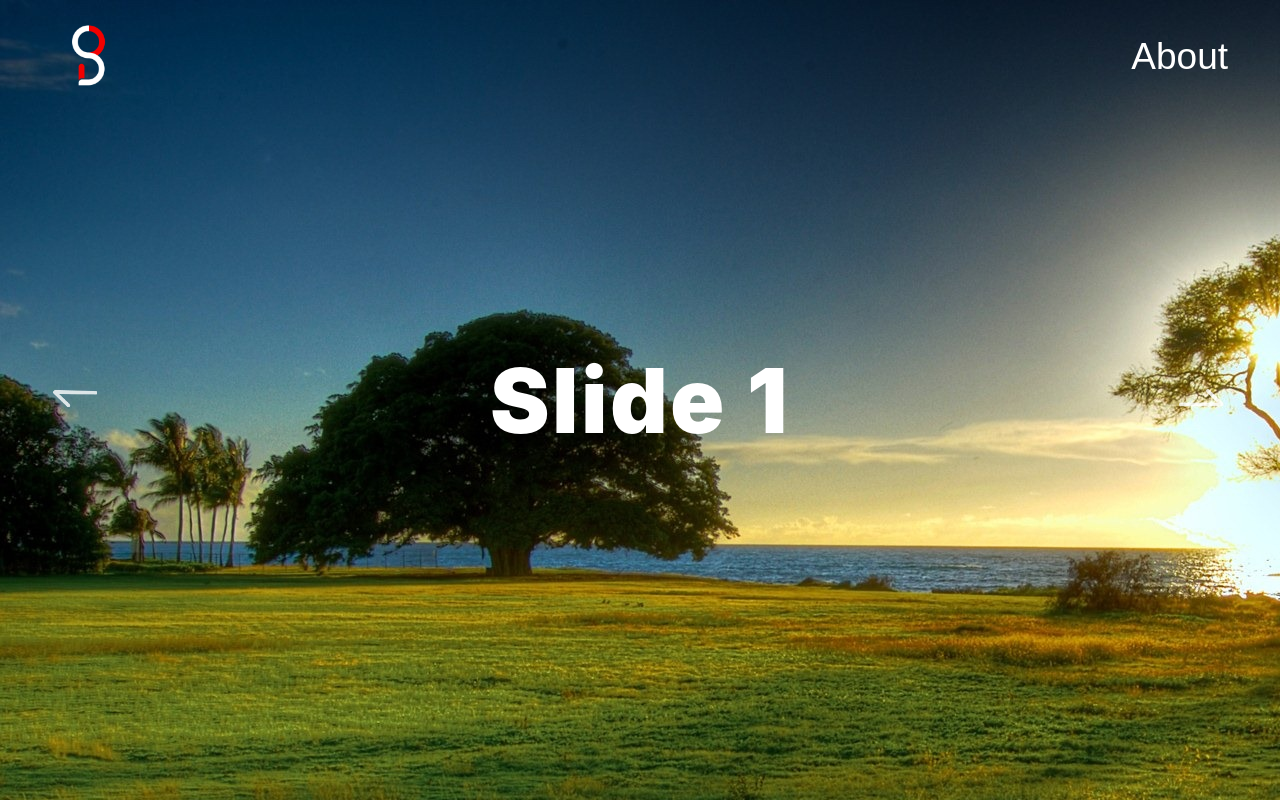
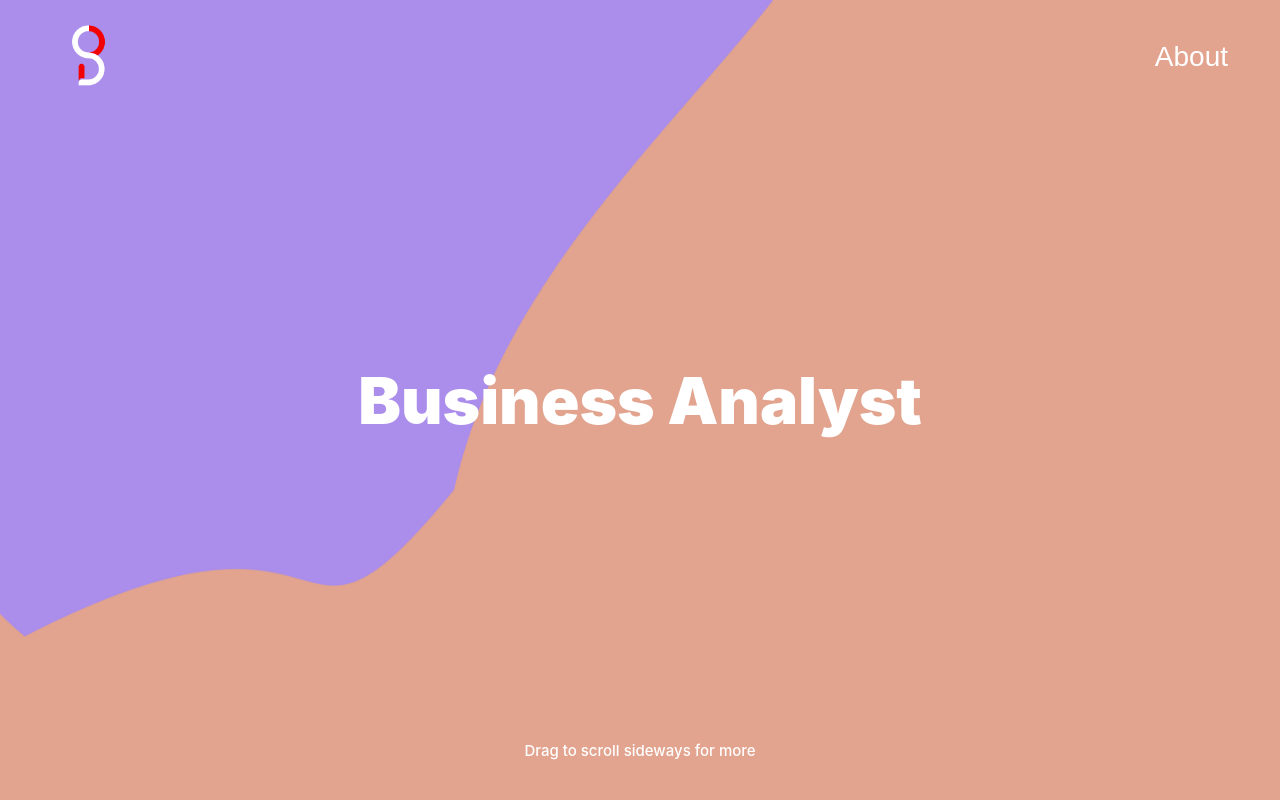
Before and after one commit to tangduonggiadat/portfolio_v2, a plain HTML site: page portfolio.html in a window 1280 px wide. Drawn offline with nearby package versions, Linux system fonts and the light colour scheme; a web font is replaced by a local one.

Commit message:
commit portdone

```diff
--- a/css/styles.css
+++ b/css/styles.css
@@ -1,8 +1,5 @@
 @import url('https://fonts.googleapis.com/css2?family=Kaisei Tokumin:wght@400;500;600;700&family=Mako:wght@400;500;700&display=swap&family=Inter:wght@400;500;700&display=swap');
 @import url("https://fonts.googleapis.com/css?family=BlinkMacSystemFont");
-* {
-  box-sizing: border-box;
-}
 * {
     margin: 0;
     padding: 0;
@@ -10,11 +7,12 @@
     text-decoration: none;
     scroll-behavior: smooth;
   }
+
   nav {
     background-color: none;
     position: fixed;
     width: 100%;
-    z-index: 10;
+    z-index: 999;
     font-family: 'Kaisei Tokumin', sans-serif;
   }
 
@@ -43,12 +41,13 @@
   }
 
   .navbar .menu a {
-    font-size: 37px;
+    font-size: 28px;
     font-weight: 500;
     color: #ffffff;
     padding: 6px 0;
     transition: all 0.4s ease;
     text-decoration: none;
+
   }
 
 .slideshow-container {
@@ -64,11 +63,11 @@
   overflow: hidden;
   font-family: "BlinkMacSystemFont", sans-serif;
   font-weight: 900;
-  letter-spacing: 0.15em;
   margin: 0;
   padding: 0;
-  background-color: #fff;
+  background-size: cover;
 }
+
 .slideshow-container .slides-styler-wrapper {
   overflow: hidden;
   position: relative;
@@ -76,6 +75,19 @@
   height: 100vh;
   vertical-align: middle;
   z-index: 95;
+}
+.slideshow-container .slides-styler-wrapper .noti{
+  position: absolute;
+  bottom: 40px;
+  justify-content: center;
+  text-align: center;
+  width: 100vw;
+}
+.slideshow-container .slides-styler-wrapper .noti p{
+  font-size: 15px;
+  color: #fff;
+ font-family: "BlinkMacSystemFont", sans-serif;
+ font-weight: 500;
 }
 .slideshow-container .slides-styler-wrapper .slides-container {
   overflow: hidden;
@@ -85,10 +97,14 @@
   left: -100vw;
   width: 1000vw;
   z-index: 97;
+
 }
+
 .slideshow-container .slides-styler-wrapper .slides-container.shifting {
   transition: left 0.2s ease-in-out;
 }
+
+
 .slideshow-container .slides-styler-wrapper .slides-container .slide {
   width: 100vw;
   height: 100vh;
@@ -105,7 +121,7 @@
   z-index: 101;
 }
 .slideshow-container .slides-styler-wrapper .slides-container .slide .text {
-  font-size: 7vmax;
+  font-size: 5vmax;
   position: absolute;
   transform: translate(0%, 0%);
   pointer-events: visible;
@@ -118,25 +134,27 @@
   color: #fff;
 }
 .slideshow-container .previous-arrow {
-  transform: translate(-40vw, 0%) ;
+  transform: translate(-35vw, 0%) ;
   transition: background 0.5s;
   position: absolute;
   cursor: pointer;
   z-index: 101;
   opacity: 0.8;
-  /* display: none; */
+  bottom: 40px;
+  display: none;
 }
 .slideshow-container .previous-arrow img{
   width: 30%;
 }
 .slideshow-container .next-arrow {
   position: absolute;
-  transform: translate(48vw, 0%) ;
+  transform: translate(40vw, 0%) ;
   transition: background 0.5s;
+  bottom: 40px;
   cursor: pointer;
   z-index: 101;
   opacity: 0.8;
-  /* display: none; */
+  display: none;
 }
 .slideshow-container .next-arrow img{
   width: 30%;
--- a/js/script.js
+++ b/js/script.js
@@ -48,7 +48,7 @@ $(document).ready(function () {
   }, 1000);
 });
 
-const bg_color_options = ["img/i1.jpg", "img/i2.jpg", "img/i3.jpg", "img/i4.jpg"];
+const bg_color_options = ["img/n1.jpg", "img/i2.jpg", "img/i3.jpg", "img/i4.jpg"];
 //const text_color_options = ["#000", "#fff", "#000", "#fff"];
 const arrow_color_options = [
 
@@ -87,7 +87,8 @@ function slide(
   slides_container.addEventListener("touchmove", dragAction);
 
   slideshow_container.style.background = 'url("' + bg_color_options[k] + '")';
-  slideshow_container.style.objectFit = 'fill'
+  slideshow_container.style.backgroundSize = 'cover'
+  slideshow_container.style.backgroundPosition = 'center'
   $(".previous-arrow").css(
     "background-image",
     'url("' + arrow_color_options[k] + '")'
@@ -112,7 +113,8 @@ function slide(
     }
     k = k - 1;
     slideshow_container.style.background = 'url("' + bg_color_options[k] + '")';
-    slideshow_container.style.objectFit = 'fill'
+    slideshow_container.style.backgroundSize = 'cover'
+    slideshow_container.style.backgroundPosition = 'center'
     $(".previous-arrow").css(
       "background-image",
       'url("' + arrow_color_options[k] + '")'
@@ -136,7 +138,8 @@ function slide(
     k = k + 1;
     k = k % bg_color_options.length;
     slideshow_container.style.background = 'url("' + bg_color_options[k] + '")';
-    slideshow_container.style.objectFit = 'fill'
+    slideshow_container.style.backgroundSize = 'cover'
+    slideshow_container.style.backgroundPosition = 'center'
     $(".previous-arrow").css(
       "background-image",
       'url("' + arrow_color_options[k] + '")'
@@ -188,7 +191,8 @@ function slide(
       k = k + 1;
       k = k % bg_color_options.length;
       slideshow_container.style.background = 'url("' + bg_color_options[k] + '")';
-      slideshow_container.style.objectFit = 'fill'
+      slideshow_container.style.backgroundSize = 'cover'
+      slideshow_container.style.backgroundPosition = 'center'
       $(".previous-arrow").css(
         "background-image",
         'url("' + arrow_color_options[k] + '")'
@@ -209,7 +213,8 @@ function slide(
       }
       k = k - 1;
       slideshow_container.style.background = 'url("' + bg_color_options[k] + '")';
-        slideshow_container.style.objectFit = 'fill'
+      slideshow_container.style.backgroundSize = 'cover'
+      slideshow_container.style.backgroundPosition = 'center'
       $(".previous-arrow").css(
         "background-image",
         'url("' + arrow_color_options[k] + '")'
@@ -309,3 +314,5 @@ function parallaxIt(target, movement) {
 $(window).on("resize scroll", function () {
   slideshow_parameters = $(".slideshow-container")[0].getBoundingClientRect();
 });
+
+//nhap
--- a/portfolio.html
+++ b/portfolio.html
@@ -8,7 +8,11 @@
   <link rel="stylesheet" href="css/styles.css">
   <title>Sliding Images</title>
 </head>
-
+<style>
+   body{
+    cursor: url('../img/cursor.svg'), auto;
+  }
+</style>
 <body>
  <!-- navgaition menu -->
  <nav>
@@ -25,24 +29,25 @@
       <div id="slides-container" class="slides-container">
 
         <div class="slide">
-          <span class="text layer1 color2">Slide 1</span>
+          <span class="text layer1 color2">Business Analyst</span>
         </div>
 
         <div class="slide">
-          <span class="text layer1 color2">Slide 2</span>
+          <span class="text layer1 color2">UX/UI Designer</span>
         </div>
 
         <div class="slide">
-          <span class="text layer1 color2">Slide 3</span>
+          <span class="text layer1 color2">Frontend Developer</span>
         </div>
 
         <div class="slide">
-          <span class="text layer1 color2">Slide 4</span>
+          <span class="text layer1 color2">Photographer</span>
         </div>
-
+      </div>
+      <div class="noti">
+        <p>Drag to scroll sideways for more</p>
       </div>
     </div>
-
     <div id="previous-arrow" class="previous-arrow">
       <img src="img/arw2.png"/>
     </div>
```
Also changed, not shown: index.html (+5 -9 lines), img/cursor.svg (added), img/n1.jpg (added).
